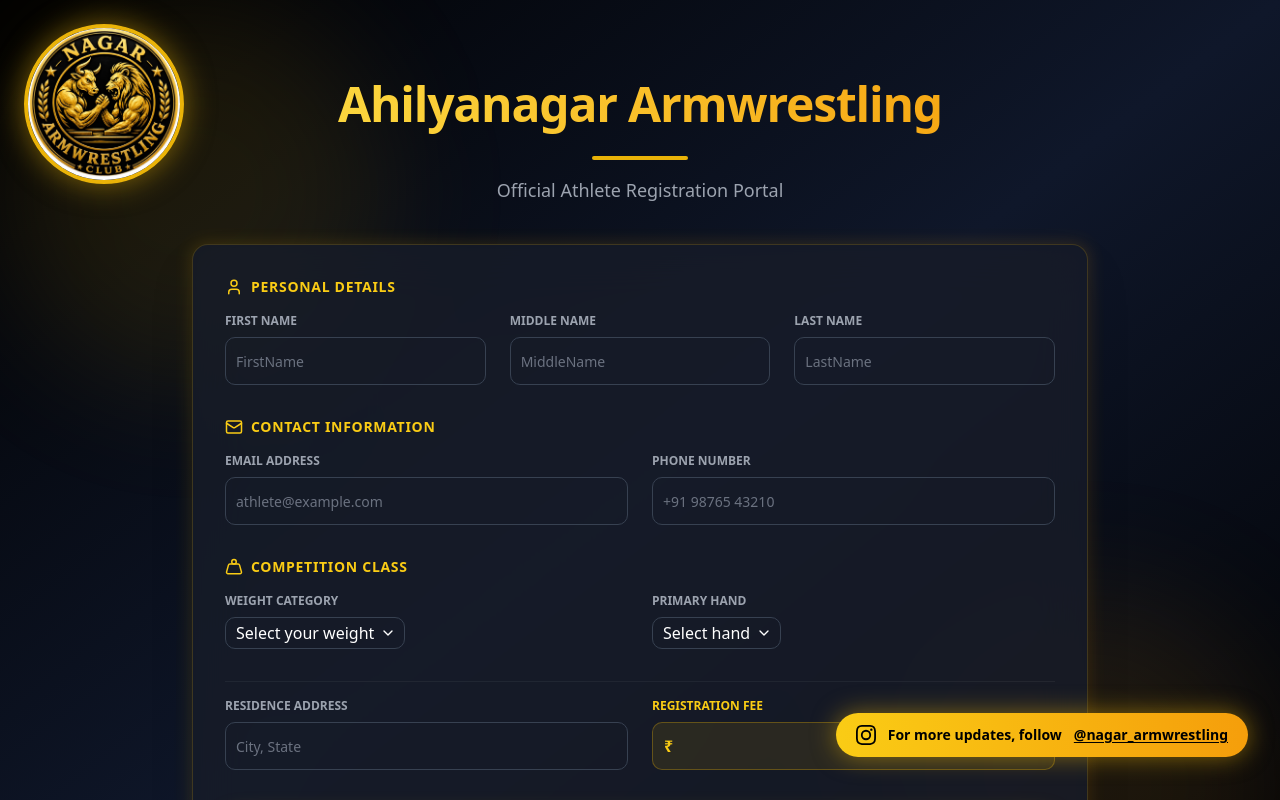
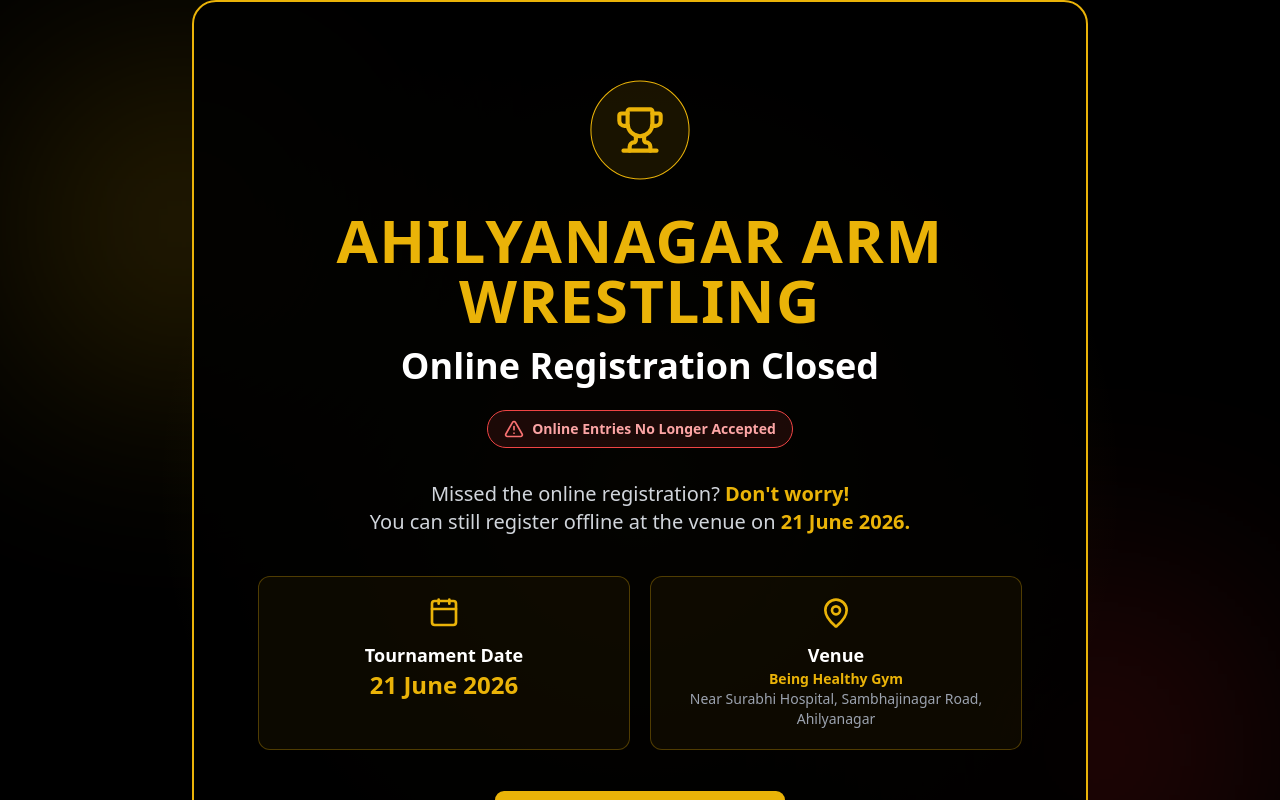
Before and after one commit to vedant-kerulkar07/Online_Registration, a React (Vite) app in the folder Client/: page / in a window 1280 px wide. Shown: the top 800 px of the page. Built offline with nearby package versions, Linux system fonts and the light colour scheme.

Commit message:
Registration Closed

```diff
--- a/Client/src/App.jsx
+++ b/Client/src/App.jsx
@@ -1,14 +1,17 @@
 import { Routes, Route } from "react-router-dom";
-import OnlineResistrationForm from "./Pages/RegistrationForm";
-import Success from "./Pages/Success";
-// import AdminPage from "./Pages/AdminPage";
+// import OnlineResistrationForm from "./Pages/RegistrationForm";
+// import Success from "./Pages/Success";
+import AdminPage from "./Pages/AdminPage";
+import RegistrationClosed from "./Pages/RegistrationClosed";
+
 
 function App() {
   return (
     <Routes>
-      <Route path="/" element={<OnlineResistrationForm />} />
-      <Route path="/success" element={<Success />} />
+      {/* <Route path="/" element={<OnlineResistrationForm />} />
+      <Route path="/success" element={<Success />} /> */}
       {/* <Route path="/admin" element={<AdminPage />} /> */}
+      <Route path="/" element={<RegistrationClosed />} />
     </Routes>
   );
 }
--- a/Client/src/Pages/AdminPage.jsx
+++ b/Client/src/Pages/AdminPage.jsx
@@ -30,6 +30,10 @@ const WEIGHT_CATEGORIES = [
   "Below 75kg",
   "Above 75kg+",
 ];
+
+const getNetAmount = (amount) => {
+  return (Number(amount) - 3).toFixed(2);
+};
 
 const AdminPage = () => {
   const [users, setUsers] = useState([]);
@@ -68,9 +72,9 @@ const AdminPage = () => {
 
   // Total Revenue of filtered users
   const totalRevenue = filteredUsers.reduce(
-    (acc, user) => acc + Number(user.amount || 0),
+    (acc, user) => acc + Number(getNetAmount(user.amount || 0)),
     0
-  );
+  ).toFixed(2);
 
   // PDF Download — uses filteredUsers
   const downloadPDF = () => {
@@ -112,7 +116,7 @@ const AdminPage = () => {
         user.contactNumber,
         user.weightCategory,
         user.hand,
-        `₹${user.amount}`,
+        `₹${getNetAmount(user.amount)}`,
         user.paymentStatus,
       ]),
 
@@ -235,10 +239,9 @@ const AdminPage = () => {
                 key={cat}
                 onClick={() => setSelectedWeight(cat)}
                 className={`px-4 py-2 rounded-full text-sm font-semibold border transition-all duration-200
-                  ${
-                    selectedWeight === cat
-                      ? "bg-gradient-to-r from-yellow-400 to-amber-500 text-black border-transparent shadow-[0_0_15px_rgba(234,179,8,0.4)]"
-                      : "bg-slate-900/60 text-gray-300 border-yellow-500/20 hover:border-yellow-500/50 hover:text-yellow-400"
+                  ${selectedWeight === cat
+                    ? "bg-gradient-to-r from-yellow-400 to-amber-500 text-black border-transparent shadow-[0_0_15px_rgba(234,179,8,0.4)]"
+                    : "bg-slate-900/60 text-gray-300 border-yellow-500/20 hover:border-yellow-500/50 hover:text-yellow-400"
                   }`}
               >
                 {cat}
@@ -338,7 +341,7 @@ const AdminPage = () => {
                         </TableCell>
 
                         <TableCell className="text-yellow-400 font-semibold">
-                          ₹{user.amount}
+                          ₹{getNetAmount(user.amount)}
                         </TableCell>
 
                         <TableCell>
--- /dev/null
+++ b/Client/src/Pages/RegistrationClosed.jsx
@@ -0,0 +1,129 @@
+import { motion } from "framer-motion";
+import { Card, CardContent } from "@/components/ui/card";
+import { Button } from "@/components/ui/button";
+import { Trophy, MapPin, Calendar, AlertTriangle } from "lucide-react";
+
+export default function RegistrationClosed() {
+  return (
+    <div className="min-h-screen bg-black relative overflow-hidden flex items-center justify-center px-6">
+
+      {/* Background Glow */}
+      <div className="absolute inset-0 bg-[radial-gradient(circle_at_center,rgba(212,160,23,0.18),transparent_60%)]" />
+
+      <div className="absolute top-0 left-0 w-full h-full opacity-20">
+        <div className="absolute top-20 left-10 w-72 h-72 bg-yellow-500 blur-[120px]" />
+        <div className="absolute bottom-20 right-10 w-72 h-72 bg-red-600 blur-[120px]" />
+      </div>
+
+      <motion.div
+        initial={{ opacity: 0, y: 80 }}
+        animate={{ opacity: 1, y: 0 }}
+        transition={{ duration: 0.8 }}
+        className="relative z-10 max-w-4xl w-full"
+      >
+        <Card className="bg-black/90 border-2 border-yellow-500 shadow-[0_0_40px_rgba(212,160,23,0.3)] rounded-3xl overflow-hidden">
+          <CardContent className="p-10 md:p-16 text-center">
+
+            {/* Icon */}
+            <motion.div
+              animate={{
+                scale: [1, 1.05, 1],
+              }}
+              transition={{
+                repeat: Infinity,
+                duration: 2.5,
+              }}
+              className="flex justify-center mb-8"
+            >
+              <div className="w-24 h-24 rounded-full bg-yellow-500/10 border border-yellow-500 flex items-center justify-center">
+                <Trophy className="w-12 h-12 text-yellow-500" />
+              </div>
+            </motion.div>
+
+            <motion.h1
+              initial={{ opacity: 0 }}
+              animate={{ opacity: 1 }}
+              transition={{ delay: 0.2 }}
+              className="text-4xl md:text-6xl font-black uppercase tracking-wide"
+            >
+              <span className="text-yellow-500">
+                Ahilyanagar Arm Wrestling
+              </span>
+            </motion.h1>
+
+            <h2 className="mt-4 text-2xl md:text-4xl font-extrabold text-white">
+              Online Registration Closed
+            </h2>
+
+            <div className="flex justify-center mt-6">
+              <div className="px-4 py-2 rounded-full border border-red-500 bg-red-500/10 flex items-center gap-2">
+                <AlertTriangle className="w-5 h-5 text-red-400" />
+                <span className="text-red-300 font-semibold">
+                  Online Entries No Longer Accepted
+                </span>
+              </div>
+            </div>
+
+            <p className="mt-8 text-lg md:text-xl text-gray-300 leading-relaxed max-w-2xl mx-auto">
+              Missed the online registration?
+              <span className="text-yellow-500 font-bold">
+                {" "}Don't worry!
+              </span>
+              <br />
+              You can still register offline at the venue on
+              <span className="text-yellow-500 font-bold">
+                {" "}21 June 2026.
+              </span>
+            </p>
+
+            <div className="grid md:grid-cols-2 gap-5 mt-10">
+
+              <div className="border border-yellow-500/30 rounded-xl p-5 bg-yellow-500/5">
+                <Calendar className="w-8 h-8 text-yellow-500 mx-auto mb-3" />
+                <h3 className="text-white font-bold text-lg">
+                  Tournament Date
+                </h3>
+                <p className="text-yellow-500 font-extrabold text-2xl">
+                  21 June 2026
+                </p>
+              </div>
+
+              <div className="border border-yellow-500/30 rounded-xl p-5 bg-yellow-500/5">
+                <MapPin className="w-8 h-8 text-yellow-500 mx-auto mb-3" />
+                <h3 className="text-white font-bold text-lg">
+                  Venue
+                </h3>
+                <p className="text-yellow-500 font-semibold">
+                  Being Healthy Gym
+                </p>
+                <p className="text-gray-400 text-sm">
+                  Near Surabhi Hospital,
+                  Sambhajinagar Road,
+                  Ahilyanagar
+                </p>
+              </div>
+
+            </div>
+
+            <motion.div
+              whileHover={{ scale: 1.05 }}
+              className="mt-10"
+            >
+              <Button
+                size="lg"
+                className="bg-yellow-500 hover:bg-yellow-400 text-black font-bold text-lg px-8 py-6"
+              >
+                Register Offline at Venue
+              </Button>
+            </motion.div>
+
+            <p className="mt-8 text-gray-500 uppercase tracking-[4px] font-bold">
+              Come • Compete • Conquer
+            </p>
+
+          </CardContent>
+        </Card>
+      </motion.div>
+    </div>
+  );
+}
--- a/Client/src/main.jsx
+++ b/Client/src/main.jsx
@@ -9,5 +9,5 @@ createRoot(document.getElementById('root')).render(
     <BrowserRouter>
       <App />
     </BrowserRouter>
-  </StrictMode>,
+  </StrictMode>
 )
```
